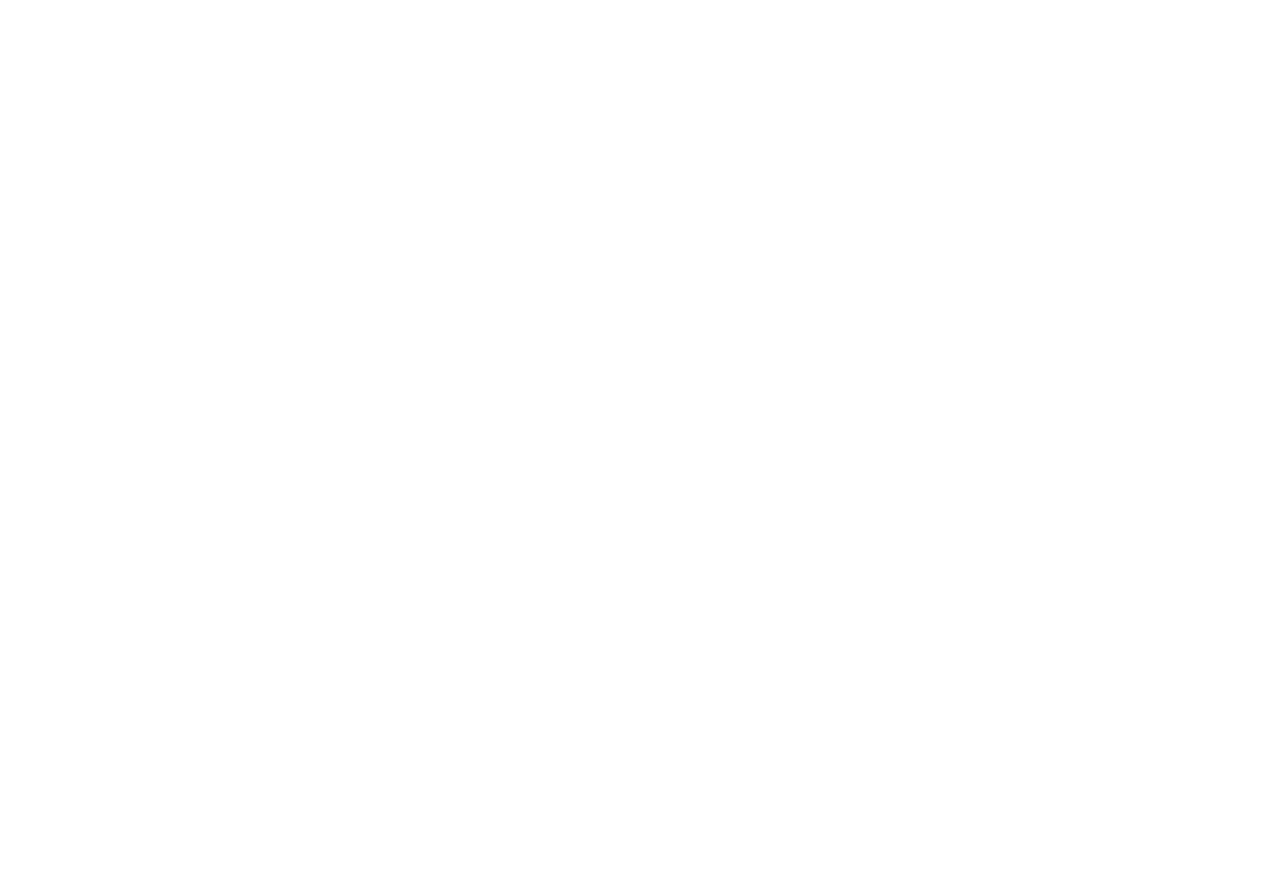
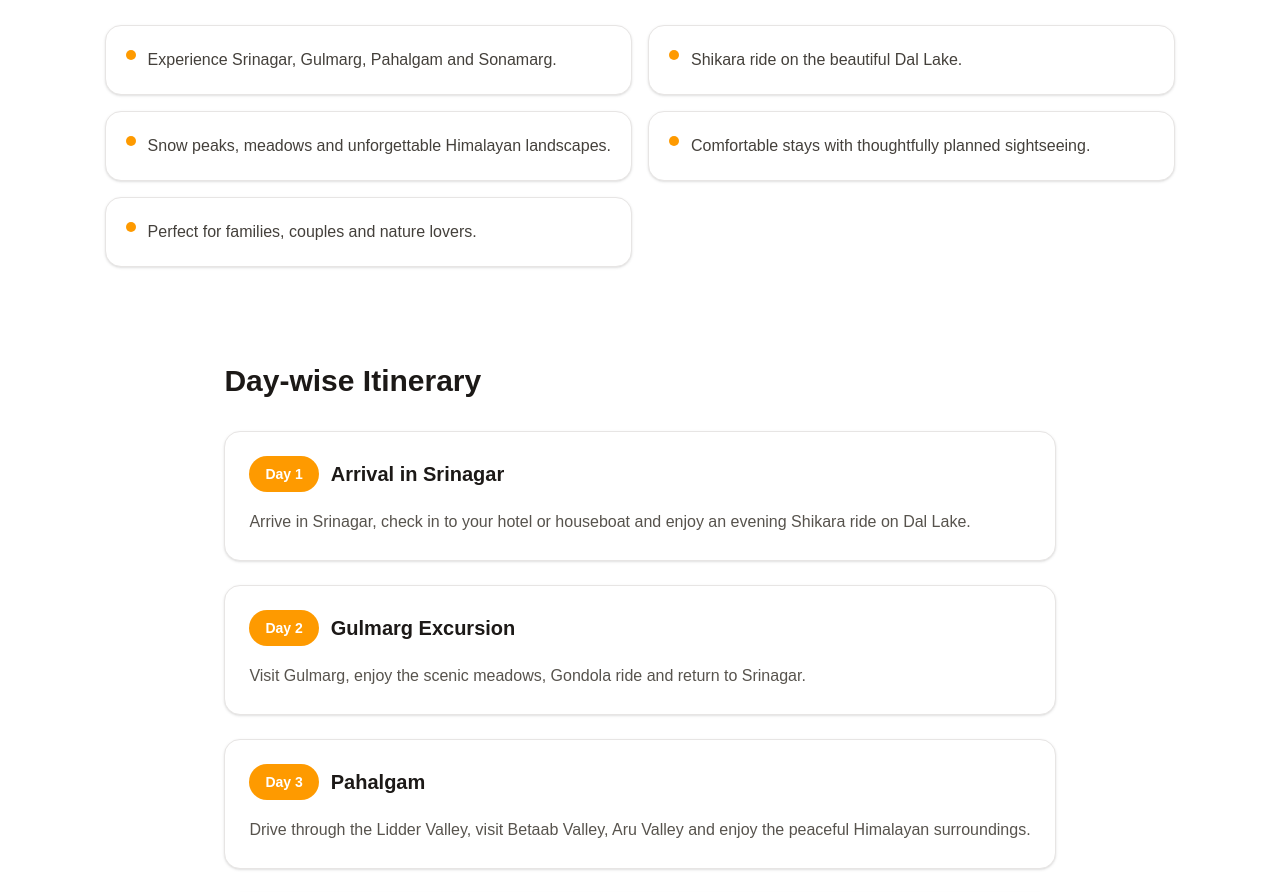
Before and after one commit to tripmosaic-hq/trip-mosaic, a Next.js app in the folder web/: page /kashmir-premium in a window 1280 px wide. Before the commit this address had no page. Shown: the part 1020-1912 px from the top of the page. Before the commit the page ends 800 px from the top, so only its background shows below. Built offline with nearby package versions, Linux system fonts and the light colour scheme.

Commit message:
feat: add Kashmir Premium package page

```diff
--- /dev/null
+++ b/web/app/kashmir-premium/page.tsx
@@ -0,0 +1,56 @@
+import TripTemplate from "@/components/TripTemplate";
+
+const highlights = [
+  "Experience Srinagar, Gulmarg, Pahalgam and Sonamarg.",
+  "Shikara ride on the beautiful Dal Lake.",
+  "Snow peaks, meadows and unforgettable Himalayan landscapes.",
+  "Comfortable stays with thoughtfully planned sightseeing.",
+  "Perfect for families, couples and nature lovers.",
+];
+
+const itinerary = [
+  {
+    day: "Day 1",
+    title: "Arrival in Srinagar",
+    description:
+      "Arrive in Srinagar, check in to your hotel or houseboat and enjoy an evening Shikara ride on Dal Lake.",
+  },
+  {
+    day: "Day 2",
+    title: "Gulmarg Excursion",
+    description:
+      "Visit Gulmarg, enjoy the scenic meadows, Gondola ride and return to Srinagar.",
+  },  {
+    day: "Day 3",
+    title: "Pahalgam",
+    description:
+      "Drive through the Lidder Valley, visit Betaab Valley, Aru Valley and enjoy the peaceful Himalayan surroundings.",
+  },
+  {
+    day: "Day 4",
+    title: "Sonamarg",
+    description:
+      "Visit Sonamarg, the 'Meadow of Gold', surrounded by glaciers, rivers and snow-covered peaks.",
+  },
+  {
+    day: "Day 5",
+    title: "Departure",
+    description:
+      "After breakfast, transfer to Srinagar Airport with unforgettable memories of Kashmir.",
+  },
+];
+
+export default function KashmirPremiumPage() {
+  return (
+    <TripTemplate
+      title="Kashmir Premium"
+      subtitle="Discover the timeless beauty of Kashmir with handpicked experiences, scenic landscapes and memorable Himalayan hospitality."
+      duration="5 Days / 4 Nights"
+      region="Jammu & Kashmir"
+      difficulty="Easy"
+      bestSeason="March – October"
+      highlights={highlights}
+      itinerary={itinerary}
+    />
+  );
+}
```
